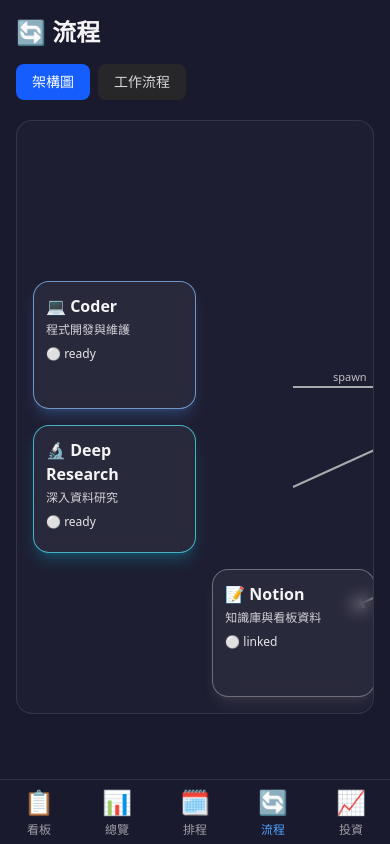
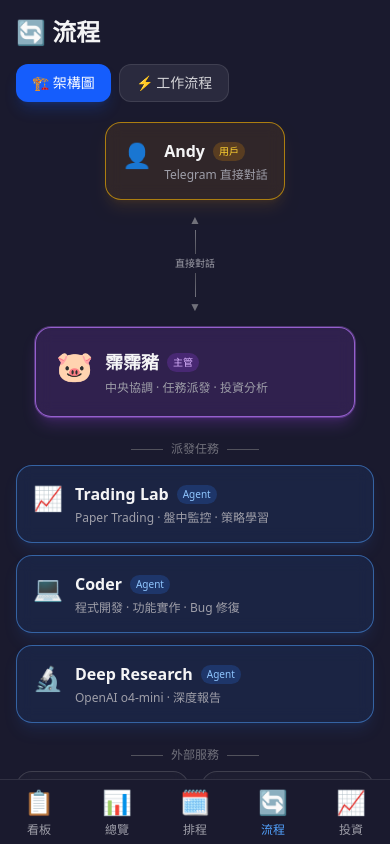
Before and after one commit to aoooo0000/peipei-kanban, a Next.js app: page /flow in a window 390 px wide. Shown: the top 844 px of the page. Built offline with nearby package versions, Linux system fonts and the light colour scheme.

Commit message:
feat: redesign flow page - responsive architecture + vertical/horizontal workflow timelines

```diff
--- a/src/app/flow/page.tsx
+++ b/src/app/flow/page.tsx
@@ -4,107 +4,305 @@ import { useState } from "react";
 
 type Tab = "architecture" | "workflow";
 
-type NodeItem = {
+/* ─── Architecture Nodes ─── */
+interface AgentNode {
   key: string;
-  title: string;
-  emoji: string;
-  desc: string;
-  status: string;
-  cls: string;
-  grid: string;
-};
-
-type FlowStep = {
   emoji: string;
   title: string;
   desc: string;
-};
+  role: "user" | "core" | "agent" | "service";
+}
 
-const nodes: NodeItem[] = [
-  { key: "andy", title: "Andy", emoji: "👤", desc: "策略決策與指令來源", status: "online", cls: "border-amber-300/70 shadow-amber-400/20", grid: "col-start-3 row-start-1" },
-  { key: "coder", title: "Coder", emoji: "💻", desc: "程式開發與維護", status: "ready", cls: "border-blue-300/70 shadow-blue-400/20", grid: "col-start-1 row-start-2" },
-  { key: "research", title: "Deep Research", emoji: "🔬", desc: "深入資料研究", status: "ready", cls: "border-cyan-300/70 shadow-cyan-400/20", grid: "col-start-1 row-start-3" },
-  { key: "main", title: "霈霈豬", emoji: "🐷", desc: "中央協調與任務派發", status: "active", cls: "border-purple-300 shadow-purple-500/40 ring-1 ring-purple-300/50", grid: "col-start-3 row-start-2 row-span-2 scale-105" },
-  { key: "trading", title: "Trading Lab", emoji: "📈", desc: "交易流程執行", status: "active", cls: "border-emerald-300/70 shadow-emerald-400/20", grid: "col-start-5 row-start-2" },
-  { key: "alpaca", title: "Alpaca", emoji: "📊", desc: "券商 API 交易介接", status: "linked", cls: "border-emerald-200/60 shadow-emerald-300/20", grid: "col-start-5 row-start-3" },
-  { key: "notion", title: "Notion", emoji: "📝", desc: "知識庫與看板資料", status: "linked", cls: "border-zinc-300/40 shadow-zinc-300/10", grid: "col-start-2 row-start-4" },
-  { key: "gmail", title: "Gmail", emoji: "📧", desc: "文章來源與通知", status: "linked", cls: "border-zinc-300/40 shadow-zinc-300/10", grid: "col-start-3 row-start-4" },
-  { key: "browser", title: "Browser", emoji: "🌐", desc: "網頁檢索與操作", status: "linked", cls: "border-zinc-300/40 shadow-zinc-300/10", grid: "col-start-4 row-start-4" },
+const CORE: AgentNode = { key: "main", emoji: "🐷", title: "霈霈豬", desc: "中央協調 · 任務派發 · 投資分析", role: "core" };
+const USER: AgentNode = { key: "andy", emoji: "👤", title: "Andy", desc: "Telegram 直接對話", role: "user" };
+
+const AGENTS: AgentNode[] = [
+  { key: "trading", emoji: "📈", title: "Trading Lab", desc: "Paper Trading · 盤中監控 · 策略學習", role: "agent" },
+  { key: "coder", emoji: "💻", title: "Coder", desc: "程式開發 · 功能實作 · Bug 修復", role: "agent" },
+  { key: "research", emoji: "🔬", title: "Deep Research", desc: "OpenAI o4-mini · 深度報告", role: "agent" },
 ];
 
-const timelines: { title: string; color: string; steps: FlowStep[] }[] = [
+const SERVICES: AgentNode[] = [
+  { key: "notion", emoji: "📝", title: "Notion", desc: "知識庫 · 看板 · 文章", role: "service" },
+  { key: "gmail", emoji: "📧", title: "Gmail", desc: "MimiVsJames 來源", role: "service" },
+  { key: "browser", emoji: "🌐", title: "Browser", desc: "網頁抓取 · 登入操作", role: "service" },
+  { key: "alpaca", emoji: "📊", title: "Alpaca", desc: "Paper Trading API", role: "service" },
+];
+
+const CONNECTIONS: { from: string; to: string; label: string; bidirectional?: boolean }[] = [
+  { from: "andy", to: "main", label: "直接對話", bidirectional: true },
+  { from: "main", to: "trading", label: "sessions_send" },
+  { from: "main", to: "coder", label: "spawn 任務" },
+  { from: "main", to: "research", label: "腳本呼叫" },
+  { from: "trading", to: "main", label: "求助升級" },
+  { from: "coder", to: "main", label: "回報結果" },
+  { from: "main", to: "notion", label: "讀寫" },
+  { from: "main", to: "gmail", label: "收信" },
+  { from: "main", to: "browser", label: "操作" },
+  { from: "trading", to: "alpaca", label: "交易" },
+];
+
+/* ─── Workflow Steps ─── */
+interface FlowStep {
+  emoji: string;
+  title: string;
+  desc: string;
+  time?: string;
+}
+
+interface WorkflowDef {
+  title: string;
+  emoji: string;
+  agentColor: string;
+  gradientFrom: string;
+  gradientTo: string;
+  cardBg: string;
+  cardBorder: string;
+  accentText: string;
+  steps: FlowStep[];
+}
+
+const WORKFLOWS: WorkflowDef[] = [
   {
     title: "MimiVsJames 整理",
-    color: "indigo",
+    emoji: "📰",
+    agentColor: "indigo",
+    gradientFrom: "from-indigo-500/20",
+    gradientTo: "to-indigo-900/5",
+    cardBg: "bg-indigo-500/10",
+    cardBorder: "border-indigo-400/30",
+    accentText: "text-indigo-300",
     steps: [
-      { emoji: "📧", title: "Gmail 收信", desc: "抓取新文章" },
-      { emoji: "🧭", title: "分類判斷", desc: "標註主題與類型" },
-      { emoji: "🧱", title: "四道 Gate", desc: "結構、QA、關聯檢查" },
-      { emoji: "📝", title: "寫入 Notion", desc: "建立可追蹤知識卡" },
-      { emoji: "✅", title: "完成回報", desc: "更新看板與狀態" },
+      { emoji: "📧", title: "Gmail 收信", desc: "IMAP 抓取 MimiVsJames 新郵件", time: "05:30 / 15:00" },
+      { emoji: "🏷️", title: "分類判斷", desc: "依寄件人分到 4 個 Notion DB" },
+      { emoji: "📋", title: "Gate 1: 盤點", desc: "完整抓取文字 + 圖片 + 數據" },
+      { emoji: "📐", title: "Gate 2: 結構", desc: "規劃章節、callout、圖片位置" },
+      { emoji: "📤", title: "Gate 3: 寫入", desc: "分批上傳 Notion blocks + 圖片" },
+      { emoji: "🔗", title: "關聯連結", desc: "自動連結相同標的的舊文章" },
+      { emoji: "✅", title: "Gate 4: QA", desc: "COMPLIANCE MATRIX 自檢交付" },
     ],
   },
   {
     title: "Trading Lab 每日循環",
-    color: "emerald",
+    emoji: "📈",
+    agentColor: "emerald",
+    gradientFrom: "from-emerald-500/20",
+    gradientTo: "to-emerald-900/5",
+    cardBg: "bg-emerald-500/10",
+    cardBorder: "border-emerald-400/30",
+    accentText: "text-emerald-300",
     steps: [
-      { emoji: "🌅", title: "盤前準備", desc: "Watchlist + 風險檢查" },
-      { emoji: "🚀", title: "開盤交易", desc: "掃描買點與執行" },
-      { emoji: "👀", title: "盤中監控", desc: "持倉/停損/異動" },
-      { emoji: "🌙", title: "收盤決策", desc: "過夜風險與部位調整" },
-      { emoji: "📘", title: "盤後反思", desc: "回顧與策略優化" },
+      { emoji: "🎯", title: "盤前準備", desc: "同步 Notion、掃描 Watchlist、風險檢查", time: "21:00" },
+      { emoji: "🚀", title: "開盤交易", desc: "開盤 15 分後掃描買點、自動下單", time: "22:45" },
+      { emoji: "👁️", title: "盤中監控", desc: "持倉/停損/異動，每小時檢查", time: "23:30-04:00" },
+      { emoji: "🌙", title: "收盤決策", desc: "過夜風險評估、部位調整", time: "04:30" },
+      { emoji: "📖", title: "盤後反思", desc: "回顧交易、Mimi 學習、策略優化", time: "06:00" },
+      { emoji: "📊", title: "週末總結", desc: "績效、勝率、下週計畫", time: "週六 10:00" },
     ],
   },
   {
     title: "霈霈豬每日循環",
-    color: "purple",
+    emoji: "🐷",
+    agentColor: "purple",
+    gradientFrom: "from-purple-500/20",
+    gradientTo: "to-purple-900/5",
+    cardBg: "bg-purple-500/10",
+    cardBorder: "border-purple-400/30",
+    accentText: "text-purple-300",
     steps: [
-      { emoji: "☀️", title: "晨間整理", desc: "Mimi + NotebookLM" },
-      { emoji: "📰", title: "監控更新", desc: "新聞與異動提示" },
-      { emoji: "📊", title: "收盤總結", desc: "指數、持股與催化劑" },
-      { emoji: "🧠", title: "盤前報告", desc: "交易前重點整合" },
-      { emoji: "🔁", title: "看板同步", desc: "任務狀態持續更新" },
+      { emoji: "📰", title: "Mimi 整理", desc: "Gmail → Notion（4 Gate 流程）", time: "05:30" },
+      { emoji: "🎙️", title: "NotebookLM", desc: "Mimi + 游庭皓簡報生成", time: "06:00" },
+      { emoji: "☀️", title: "收盤總結", desc: "三大指數、Top5 漲跌、催化劑", time: "07:00" },
+      { emoji: "📡", title: "新聞監控", desc: "每 4hr 掃描持股新聞+異動", time: "10/14/18/22" },
+      { emoji: "📊", title: "盤前報告", desc: "期指、技術面、Watchlist", time: "21:00" },
+      { emoji: "✅", title: "任務看板", desc: "Heartbeat 檢查 Notion 待辦", time: "持續" },
     ],
   },
 ];
 
-const colorStyles: Record<string, string> = {
-  indigo: "border-indigo-300/60 bg-indigo-500/10",
-  emerald: "border-emerald-300/60 bg-emerald-500/10",
-  purple: "border-purple-300/60 bg-purple-500/10",
-};
-
-function statusLamp(status: string) {
-  if (status === "active") return "🟢";
-  if (status === "online") return "🟡";
-  return "⚪";
+/* ─── Role styling ─── */
+function nodeStyle(role: string) {
+  switch (role) {
+    case "user":
+      return "border-amber-400/60 bg-amber-500/10 shadow-amber-500/10";
+    case "core":
+      return "border-purple-400/70 bg-purple-500/15 shadow-purple-500/20 ring-1 ring-purple-400/30";
+    case "agent":
+      return "border-blue-400/50 bg-blue-500/10 shadow-blue-500/10";
+    default:
+      return "border-zinc-500/40 bg-zinc-500/5 shadow-zinc-500/5";
+  }
 }
 
-function NodeCard({ node }: { node: NodeItem }) {
+function roleBadge(role: string) {
+  switch (role) {
+    case "user": return { label: "用戶", cls: "bg-amber-500/20 text-amber-300" };
+    case "core": return { label: "主管", cls: "bg-purple-500/20 text-purple-300" };
+    case "agent": return { label: "Agent", cls: "bg-blue-500/20 text-blue-300" };
+    default: return { label: "服務", cls: "bg-zinc-500/20 text-zinc-300" };
+  }
+}
+
+/* ─── Architecture Diagram (Responsive) ─── */
+function ArchitectureDiagram() {
   return (
-    <div
-      className={`rounded-2xl border bg-white/5 backdrop-blur-sm p-3 md:p-4 shadow-lg transition-all duration-200 hover:scale-[1.03] hover:shadow-xl ${node.cls} ${node.grid}`}
-    >
-      <div className="font-semibold">{node.emoji} {node.title}</div>
-      <div className="text-xs text-zinc-300 mt-1">{node.desc}</div>
-      <div className="text-xs mt-2 text-zinc-200">{statusLamp(node.status)} {node.status}</div>
+    <div className="space-y-6">
+      {/* Andy → 霈霈豬 */}
+      <div className="flex flex-col items-center gap-2">
+        <NodeCard node={USER} size="md" />
+        <ConnectionArrow label="直接對話" bidirectional />
+        <NodeCard node={CORE} size="lg" />
+      </div>
+
+      {/* Agents row */}
+      <div className="flex flex-col items-center gap-2">
+        <div className="flex items-center gap-2 text-zinc-500">
+          <div className="h-px w-8 bg-zinc-600" />
+          <span className="text-xs">派發任務</span>
+          <div className="h-px w-8 bg-zinc-600" />
+        </div>
+        <div className="grid grid-cols-1 sm:grid-cols-3 gap-3 w-full max-w-3xl">
+          {AGENTS.map((agent) => (
+            <NodeCard key={agent.key} node={agent} size="md" />
+          ))}
+        </div>
+      </div>
+
+      {/* Services row */}
+      <div className="flex flex-col items-center gap-2">
+        <div className="flex items-center gap-2 text-zinc-500">
+          <div className="h-px w-8 bg-zinc-600" />
+          <span className="text-xs">外部服務</span>
+          <div className="h-px w-8 bg-zinc-600" />
+        </div>
+        <div className="grid grid-cols-2 sm:grid-cols-4 gap-3 w-full max-w-3xl">
+          {SERVICES.map((svc) => (
+            <NodeCard key={svc.key} node={svc} size="sm" />
+          ))}
+        </div>
+      </div>
+
+      {/* Connection Legend */}
+      <div className="rounded-xl border border-white/10 bg-[#202033] p-4">
+        <h3 className="text-sm font-semibold text-zinc-400 mb-3">連線關係</h3>
+        <div className="grid grid-cols-1 sm:grid-cols-2 gap-2 text-xs">
+          {CONNECTIONS.map((conn) => (
+            <div key={`${conn.from}-${conn.to}`} className="flex items-center gap-2 text-zinc-300">
+              <span className="text-zinc-500">{conn.from === "andy" ? "👤" : conn.from === "main" ? "🐷" : conn.from === "trading" ? "📈" : "💻"}</span>
+              <span className="text-zinc-500">{conn.bidirectional ? "↔" : "→"}</span>
+              <span className="text-zinc-500">{conn.to === "main" ? "🐷" : conn.to === "trading" ? "📈" : conn.to === "coder" ? "💻" : conn.to === "research" ? "🔬" : conn.to === "notion" ? "📝" : conn.to === "gmail" ? "📧" : conn.to === "browser" ? "🌐" : "📊"}</span>
+              <span className="text-zinc-400 ml-1">{conn.label}</span>
+            </div>
+          ))}
+        </div>
+      </div>
     </div>
   );
 }
 
-function FlowTimeline({ title, color, steps }: { title: string; color: string; steps: FlowStep[] }) {
+function NodeCard({ node, size = "md" }: { node: AgentNode; size?: "sm" | "md" | "lg" }) {
+  const badge = roleBadge(node.role);
+  const sizeClasses = {
+    sm: "p-3",
+    md: "p-4",
+    lg: "p-5 sm:p-6",
+  };
+  const emojiSize = {
+    sm: "text-xl",
+    md: "text-2xl",
+    lg: "text-3xl sm:text-4xl",
+  };
+  const titleSize = {
+    sm: "text-sm",
+    md: "text-base",
+    lg: "text-lg sm:text-xl",
+  };
+
   return (
-    <section className="rounded-2xl border border-white/10 bg-[#202033]/90 p-4">
-      <h2 className="font-semibold mb-3">{title}</h2>
-      <div className="overflow-x-auto">
-        <div className="flex items-stretch min-w-max gap-2 md:gap-3 pb-2">
-          {steps.map((step, idx) => (
-            <div key={`${title}-${step.title}`} className="flex items-center">
-              <div className={`w-48 rounded-xl border px-3 py-3 shadow-md transition-all duration-200 hover:scale-[1.03] ${colorStyles[color] ?? "border-zinc-300/50 bg-zinc-500/10"}`}>
-                <div className="font-medium">{step.emoji} {step.title}</div>
-                <div className="text-xs text-zinc-300 mt-1">{step.desc}</div>
+    <div className={`rounded-2xl border shadow-lg backdrop-blur-sm transition-all duration-200 hover:scale-[1.02] hover:shadow-xl ${nodeStyle(node.role)} ${sizeClasses[size]} ${size === "lg" ? "w-full max-w-xs mx-auto" : ""}`}>
+      <div className="flex items-start gap-3">
+        <span className={emojiSize[size]}>{node.emoji}</span>
+        <div className="flex-1 min-w-0">
+          <div className="flex items-center gap-2 flex-wrap">
+            <h3 className={`font-bold ${titleSize[size]}`}>{node.title}</h3>
+            <span className={`text-[10px] px-1.5 py-0.5 rounded-full ${badge.cls}`}>{badge.label}</span>
+          </div>
+          <p className="text-xs text-zinc-400 mt-1">{node.desc}</p>
+        </div>
+      </div>
+    </div>
+  );
+}
+
+function ConnectionArrow({ label, bidirectional }: { label: string; bidirectional?: boolean }) {
+  return (
+    <div className="flex flex-col items-center gap-0.5 py-1">
+      {bidirectional && <span className="text-zinc-500 text-xs">▲</span>}
+      <div className="w-px h-6 bg-gradient-to-b from-zinc-500 to-zinc-600" />
+      <span className="text-[10px] text-zinc-400 bg-[#1a1a2e] px-2">{label}</span>
+      <div className="w-px h-6 bg-gradient-to-b from-zinc-600 to-zinc-500" />
+      <span className="text-zinc-500 text-xs">▼</span>
+    </div>
+  );
+}
+
+/* ─── Workflow Timeline (Responsive) ─── */
+function WorkflowSection({ workflow }: { workflow: WorkflowDef }) {
+  return (
+    <section className={`rounded-2xl border border-white/10 overflow-hidden bg-gradient-to-br ${workflow.gradientFrom} ${workflow.gradientTo}`}>
+      {/* Header */}
+      <div className="px-4 py-3 sm:px-5 sm:py-4 border-b border-white/10">
+        <h2 className="text-base sm:text-lg font-bold flex items-center gap-2">
+          <span className="text-xl">{workflow.emoji}</span>
+          {workflow.title}
+        </h2>
+      </div>
+
+      {/* Steps - vertical on mobile, horizontal wrap on desktop */}
+      <div className="p-4 sm:p-5">
+        {/* Desktop: horizontal wrap */}
+        <div className="hidden sm:flex flex-wrap gap-3 items-stretch">
+          {workflow.steps.map((step, idx) => (
+            <div key={step.title} className="flex items-center">
+              <StepCard step={step} workflow={workflow} />
+              {idx < workflow.steps.length - 1 && (
+                <div className="flex-shrink-0 mx-1.5 text-zinc-500">
+                  <svg width="20" height="20" viewBox="0 0 20 20" fill="none">
+                    <path d="M6 10h8m0 0l-3-3m3 3l-3 3" stroke="currentColor" strokeWidth="1.5" strokeLinecap="round" strokeLinejoin="round" />
+                  </svg>
+                </div>
+              )}
+            </div>
+          ))}
+        </div>
+
+        {/* Mobile: vertical timeline */}
+        <div className="sm:hidden space-y-0">
+          {workflow.steps.map((step, idx) => (
+            <div key={step.title}>
+              <div className="flex gap-3">
+                {/* Timeline line */}
+                <div className="flex flex-col items-center">
+                  <div className={`w-8 h-8 rounded-full flex items-center justify-center text-sm ${workflow.cardBg} ${workflow.cardBorder} border`}>
+                    {step.emoji}
+                  </div>
+                  {idx < workflow.steps.length - 1 && (
+                    <div className={`w-px flex-1 min-h-[16px] bg-gradient-to-b ${workflow.cardBorder.replace("border-", "from-").replace("/30", "/40")} to-transparent`} />
+                  )}
+                </div>
+                {/* Content */}
+                <div className="flex-1 pb-4">
+                  <div className="flex items-center gap-2 flex-wrap">
+                    <h4 className="font-semibold text-sm">{step.title}</h4>
+                    {step.time && (
+                      <span className={`text-[10px] font-mono px-1.5 py-0.5 rounded ${workflow.cardBg} ${workflow.accentText}`}>
+                        {step.time}
+                      </span>
+                    )}
+                  </div>
+                  <p className="text-xs text-zinc-400 mt-0.5">{step.desc}</p>
+                </div>
               </div>
-              {idx < steps.length - 1 && <span className="mx-2 text-lg text-zinc-300">→</span>}
             </div>
           ))}
         </div>
@@ -113,38 +311,20 @@ function FlowTimeline({ title, color, steps }: { title: string; color: string; s
   );
 }
 
-function ArchitectureDiagram() {
+function StepCard({ step, workflow }: { step: FlowStep; workflow: WorkflowDef }) {
   return (
-    <div className="relative rounded-2xl border border-white/10 bg-[#202033]/90 p-4 md:p-6 overflow-x-auto">
-      <div className="relative min-w-[880px] h-[560px]">
-        <svg className="absolute inset-0 w-full h-full pointer-events-none" viewBox="0 0 880 560" fill="none" xmlns="http://www.w3.org/2000/svg">
-          <defs>
-            <marker id="arrow" viewBox="0 0 10 10" refX="9" refY="5" markerWidth="6" markerHeight="6" orient="auto-start-reverse">
-              <path d="M 0 0 L 10 5 L 0 10 z" fill="rgba(244,244,245,0.7)" />
-            </marker>
-          </defs>
-          <path d="M440 140 L440 190" stroke="rgba(244,244,245,0.65)" strokeWidth="2" markerEnd="url(#arrow)" />
-          <path d="M260 250 L370 250" stroke="rgba(244,244,245,0.65)" strokeWidth="2" markerEnd="url(#arrow)" />
-          <path d="M620 250 L510 250" stroke="rgba(244,244,245,0.65)" strokeWidth="2" markerEnd="url(#arrow)" />
-          <path d="M260 350 L370 300" stroke="rgba(244,244,245,0.65)" strokeWidth="2" markerEnd="url(#arrow)" />
-          <path d="M620 350 L510 300" stroke="rgba(244,244,245,0.65)" strokeWidth="2" markerEnd="url(#arrow)" />
-          <path d="M440 330 L440 430" stroke="rgba(244,244,245,0.65)" strokeWidth="2" markerEnd="url(#arrow)" />
-          <path d="M410 430 L320 470" stroke="rgba(244,244,245,0.65)" strokeWidth="2" markerEnd="url(#arrow)" />
-          <path d="M440 430 L440 470" stroke="rgba(244,244,245,0.65)" strokeWidth="2" markerEnd="url(#arrow)" />
-          <path d="M470 430 L560 470" stroke="rgba(244,244,245,0.65)" strokeWidth="2" markerEnd="url(#arrow)" />
-          <text x="446" y="166" fill="rgba(244,244,245,0.75)" fontSize="11">指令</text>
-          <text x="300" y="244" fill="rgba(244,244,245,0.75)" fontSize="11">spawn</text>
-          <text x="535" y="244" fill="rgba(244,244,245,0.75)" fontSize="11">sessions_send</text>
-        </svg>
-
-        <div className="absolute inset-0 grid grid-cols-5 grid-rows-4 gap-4">
-          {nodes.map((node) => <NodeCard key={node.key} node={node} />)}
-        </div>
-      </div>
+    <div className={`rounded-xl border px-3 py-2.5 w-[140px] lg:w-[160px] transition-all duration-200 hover:scale-[1.03] hover:shadow-lg ${workflow.cardBg} ${workflow.cardBorder}`}>
+      <div className="text-lg mb-1">{step.emoji}</div>
+      <h4 className="font-semibold text-sm leading-tight">{step.title}</h4>
+      <p className="text-[11px] text-zinc-400 mt-1 leading-snug">{step.desc}</p>
+      {step.time && (
+        <div className={`mt-1.5 text-[10px] font-mono ${workflow.accentText}`}>{step.time}</div>
+      )}
     </div>
   );
 }
 
+/* ─── Page ─── */
 export default function FlowPage() {
   const [tab, setTab] = useState<Tab>("architecture");
 
@@ -153,26 +333,30 @@ export default function FlowPage() {
       <h1 className="text-2xl md:text-3xl font-bold mb-4">🔄 流程</h1>
 
       <div className="flex gap-2 mb-5">
-        <button
-          onClick={() => setTab("architecture")}
-          className={`px-4 py-2 rounded-lg text-sm ${tab === "architecture" ? "bg-blue-600 text-white" : "bg-zinc-800 text-zinc-300"}`}
-        >
-          架構圖
-        </button>
-        <button
-          onClick={() => setTab("workflow")}
-          className={`px-4 py-2 rounded-lg text-sm ${tab === "workflow" ? "bg-blue-600 text-white" : "bg-zinc-800 text-zinc-300"}`}
-        >
-          工作流程
-        </button>
+        {[
+          { key: "architecture" as Tab, label: "🏗️ 架構圖" },
+          { key: "workflow" as Tab, label: "⚡ 工作流程" },
+        ].map(({ key, label }) => (
+          <button
+            key={key}
+            onClick={() => setTab(key)}
+            className={`px-4 py-2 rounded-xl text-sm font-medium transition-all ${
+              tab === key
+                ? "bg-blue-600 text-white shadow-lg shadow-blue-600/20"
+                : "bg-[#2a2a3e] text-zinc-300 hover:bg-[#333350] border border-white/10"
+            }`}
+          >
+            {label}
+          </button>
+        ))}
       </div>
 
       {tab === "architecture" ? (
         <ArchitectureDiagram />
       ) : (
         <div className="space-y-6">
-          {timelines.map((item) => (
-            <FlowTimeline key={item.title} title={item.title} color={item.color} steps={item.steps} />
+          {WORKFLOWS.map((wf) => (
+            <WorkflowSection key={wf.title} workflow={wf} />
           ))}
         </div>
       )}
```
